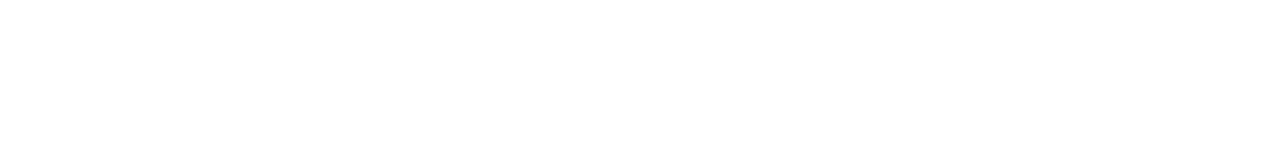
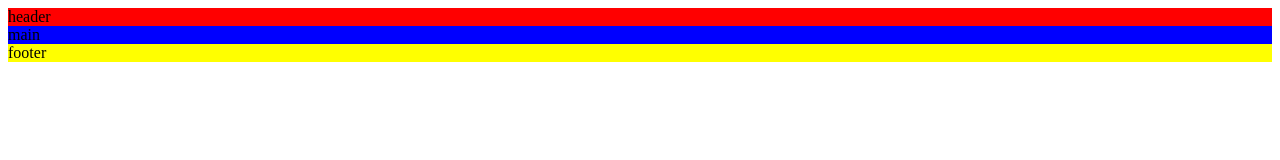
Before and after one commit to Audriusvilnius/Audrius_BIT_40_KD2, a website: page index.html in a window 1280 px wide. Drawn offline with Linux system fonts and the light colour scheme.

Commit message:
firstblocks

```diff
--- a/Style/main.css
+++ b/Style/main.css
@@ -0,0 +1,9 @@
+header{
+    background-color: red;
+}
+main{
+    background-color: blue;
+}
+footer{
+    background-color: yellow;
+}
--- a/index.html
+++ b/index.html
@@ -4,9 +4,19 @@
     <meta charset="UTF-8">
     <meta http-equiv="X-UA-Compatible" content="IE=edge">
     <meta name="viewport" content="width=device-width, initial-scale=1.0">
+    <link rel="stylesheet" href="./Style/main.css">
     <title>Astronautas</title>
 </head>
 <body>
+    <header>
+        header
+    </header>
+    <main>
+        main
+    </main>
+    <footer>
+        footer
+    </footer>
 
 </body>
 </html>
```
